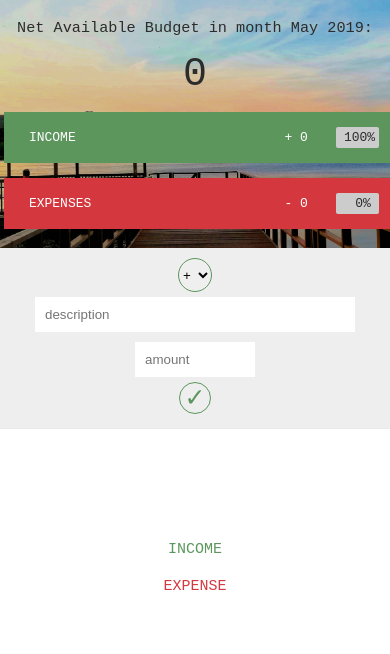
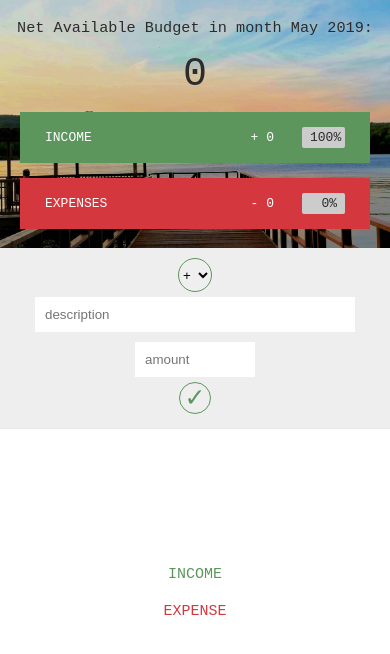
Before and after one commit to AKAspanion/react-redux-budget, a React (Create React App) app: page / in a window 390 px wide. Shown: the top 654 px of the page. Built offline with nearby package versions, Linux system fonts and the light colour scheme; the HTML template or start-up script is replaced by a standard one.

Commit message:
all done

```diff
--- a/src/components/style.css
+++ b/src/components/style.css
@@ -45,11 +45,11 @@ body{
 .tile-container{
     margin: 0 auto;
     text-align: center;
-    width: 400px;
+    width: 350px;
 }
 .tile{
     display: flex;
-    width: 350px;
+    width: 300px;
     padding: 15px 25px;
     margin: 15px 0;
     overflow: hidden;
@@ -191,7 +191,7 @@ body{
 @media only screen and (max-width: 1100px) {
     .content{
         display: block;
-        height: 250px;
+        height: 300px;
         transform: translateX(0);
     }
     .menu{
@@ -214,6 +214,6 @@ body{
         transform: translateX(0);
     }
     .error{
-        width: 400px;
+        width: 350px;
     }
 }
```
